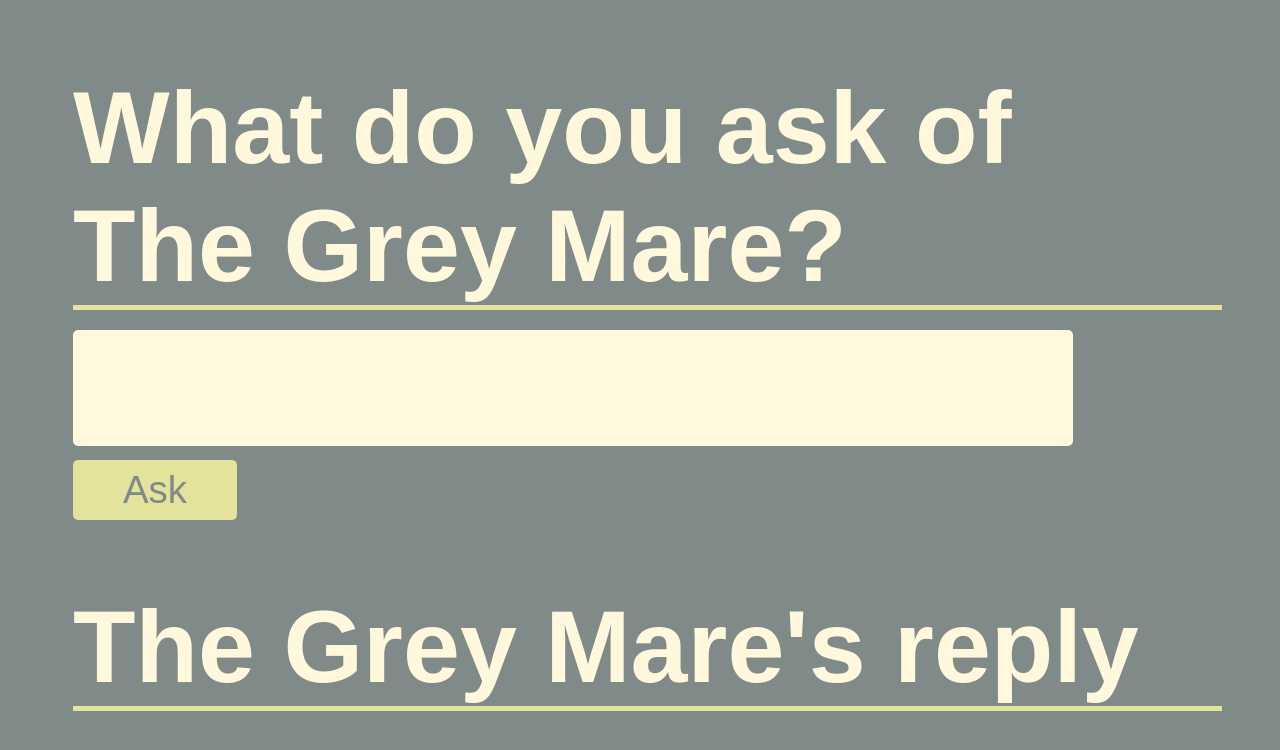
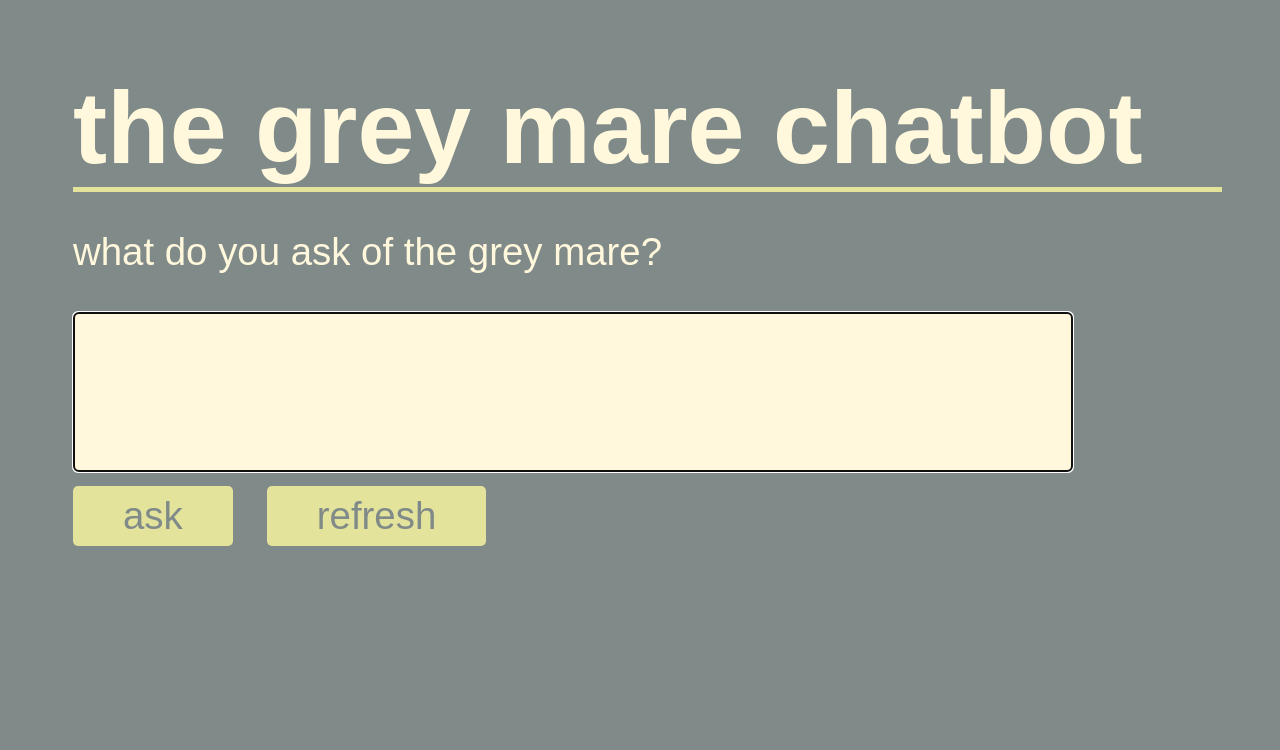
Before and after one commit to sunloafer/minimal-open-express-main, a website: page public/index.html in a window 1280 px wide. Drawn offline with Linux system fonts and the light colour scheme.

Commit message:
Update index.html

```diff
--- a/public/index.html
+++ b/public/index.html
@@ -3,13 +3,15 @@
 
 <head>
   <link rel="stylesheet" href="/styles.css">
+  <meta name="viewport" content="width=device-width, initial-scale=1.0">
 </head>
 
 <body>
-  <h1>What do you ask of The Grey Mare?</h1>
-  <textarea id="prompt"></textarea>
-  <button id="test-button">Ask</button>
-  <h1>The Grey Mare's reply</h1>
+  <h1>the grey mare chatbot</h1>
+  <p>what do you ask of the grey mare?</p>
+  <textarea autofocus id="prompt" rows="3"></textarea><br>
+  <button id="test-button">ask</button>
+  <button class="button2" onClick="window.location.reload();">refresh</button>
   <div id="response"></div>
   <script src="/index.js"></script>
 </body>
```
